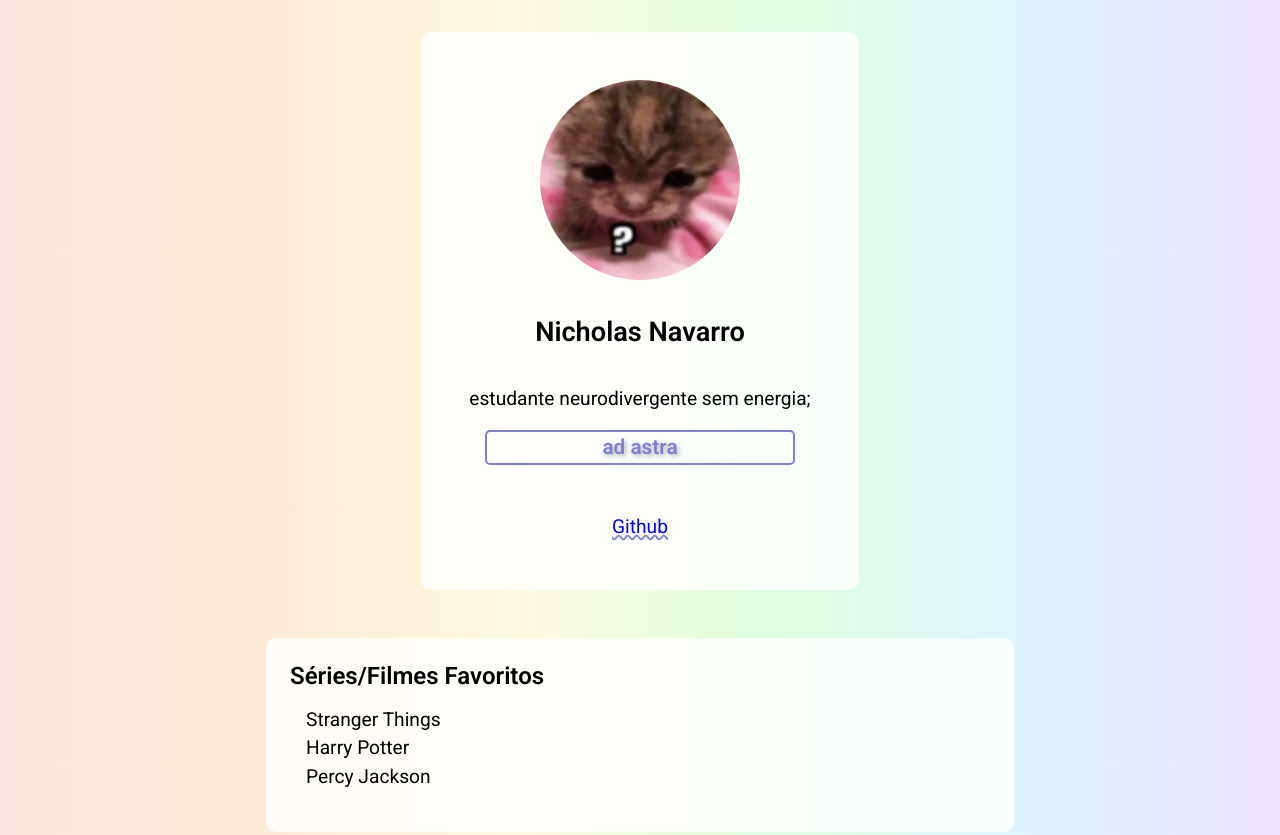
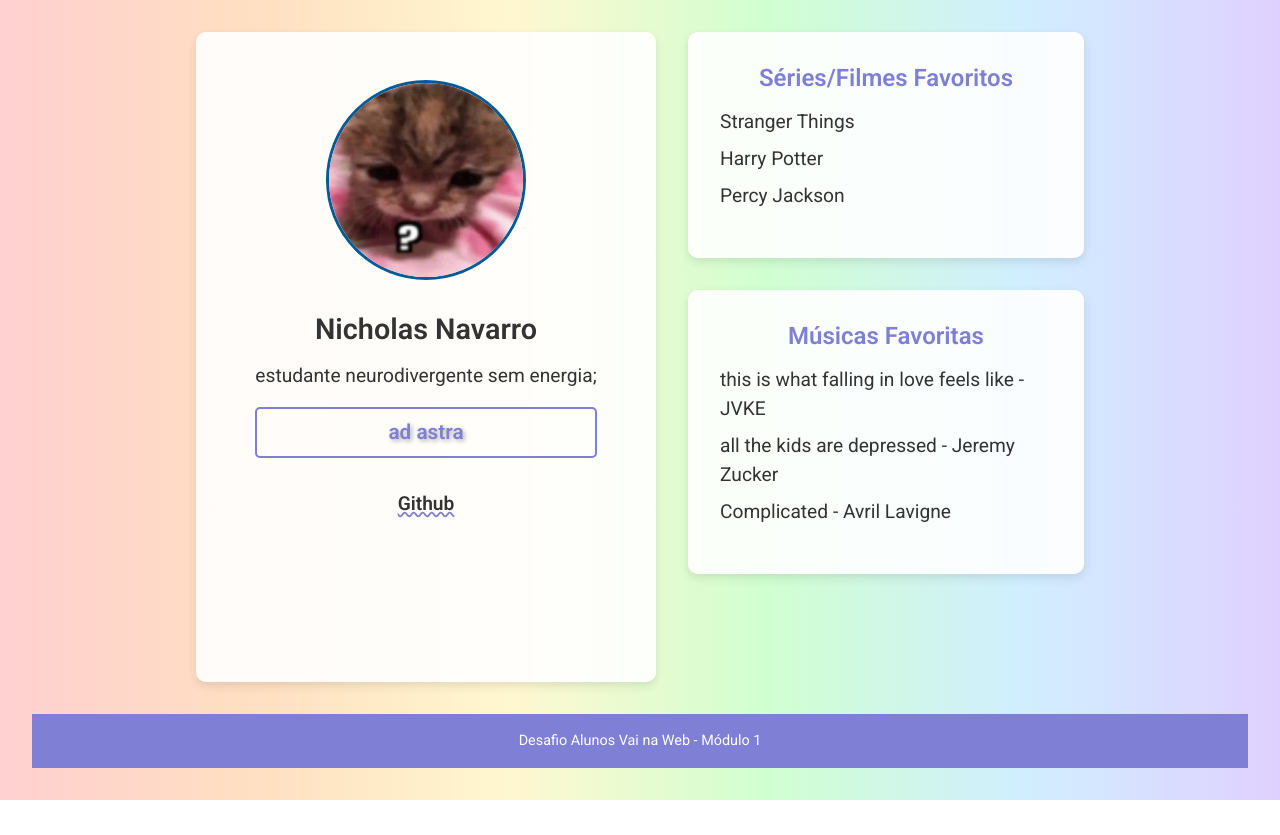
Before and after one commit to Nychh/VnW_miniWiki, a plain HTML site: page index.html in a window 1280 px wide. Shown: the top 835 px of the page. After the commit the page ends 800 px from the top, so only its background shows below. Drawn offline with Linux system fonts and the light colour scheme.

Commit message:
alteracoes no design

```diff
--- a/css/styles.scss
+++ b/css/styles.scss
@@ -1,71 +1,85 @@
 @import url("https://fonts.googleapis.com/css2?family=Roboto:wght@400;600&display=swap");
-
 
 * {
     margin: 0;
     padding: 0;
     border: 0;
+    box-sizing: border-box;
 }
-
-
 
 body {
     font-family: 'Roboto', sans-serif;
     display: flex;
     flex-direction: column;
+    min-height: 100vh;
     background: linear-gradient(
         to right,
-                rgba(255, 100, 100, 0.2),
-                rgba(255, 150, 50, 0.2),
-                rgba(255, 230, 100, 0.2),
-                rgba(100, 255, 100, 0.2),
-                rgba(100, 200, 255, 0.2),
-                rgba(150, 100, 255, 0.2)
+        rgba(255, 100, 100, 0.3),
+        rgba(255, 150, 50, 0.3),
+        rgba(255, 230, 100, 0.3),
+        rgba(100, 255, 100, 0.3),
+        rgba(100, 200, 255, 0.3),
+        rgba(150, 100, 255, 0.3)
     );
+    padding: 2rem;
+}
+
+.container {
+    display: flex;
+    justify-content: center;
+    flex-wrap: wrap;
+    gap: 2rem;
+    max-width: 1200px;
+    margin: 0 auto;
+    flex: 1;
+}
+
+main, .hobbys {
+    background-color: rgba(255, 255, 255, 0.9);
+    border-radius: 10px;
+    padding: 2rem;
+    box-shadow: 0 4px 10px rgba(0, 0, 0, 0.1);
 }
 
 main {
+    flex: 1;
+    min-width: 300px;
+    max-width: 500px;
     display: flex;
     flex-direction: column;
     align-items: center;
-    border-radius: 10px;
-    padding: 2rem;
-    background-color: rgba(255, 255, 255, 0.8);
-    margin: 2rem auto;
-    max-width: 800px;
 }
 
-section {
-    width: 100%;
-    margin: 1rem 0;
-    padding: 1rem;
-    border-radius: 10px;
+.hobbys-container {
+    flex: 1;
+    min-width: 300px;
+    max-width: 500px;
+    display: flex;
+    flex-direction: column;
+    gap: 2rem;
 }
 
-footer {
+h1, h2 {
+    color: #333;
+    margin-bottom: 1rem;
     text-align: center;
-    padding: 0.3rem;
-    background-color: #7f7fd5;
-    color: white;
-    font-size: 0.7rem;
 }
 
+h1 {
+    font-size: 1.8rem;
+    margin-top: 1rem;
+}
 
-p, h1, ul, a {
+h2 {
+    font-size: 1.5rem;
+    color: #7f7fd5;
+}
+
+p, ul, a {
     font-size: 1.2rem;
     line-height: 1.5;
-    margin: 1rem;
-}
-
-footer p {
-    margin: 0;
-}
-
-
-
-h1 {
-    text-align: center;
-    font-size: 1.7rem;
+    color: #333;
+    margin-bottom: 1rem;
 }
 
 #welcome {
@@ -73,47 +87,38 @@ h1 {
     font-weight: bold;
     display: block;
     text-align: center;
-    margin: 1rem;
+    margin: 1rem 0;
     color: #7f7fd5;
-    text-decoration-thickness: 2px;
     border: 2px solid #7f7fd5;
     border-radius: 5px;
+    padding: 0.5rem 1rem;
     text-shadow: 2px 2px 4px rgba(0,0,0,0.3);
-
-
-
 }
 
 #foto {
-
     border-radius: 50%;
-    border-color: #005b96;
+    border: 3px solid #005b96;
     width: 200px;
     height: 200px;
-    margin: 1rem;
-
+    margin: 1rem 0;
+    object-fit: cover;
 }
 
 #city {
     text-decoration: underline;
     text-decoration-style: wavy;
     text-decoration-color: #7f7fd5;
-text-align: center;
+    color: #333;
+    font-weight: bold;
 }
 
-.hobbys {
-    background-color: rgba(255, 255, 255, 0.8);
-    border-radius: 10px;
-    margin: 1rem auto;
-    padding: 1.5rem;
-    max-width: 700px;
+.hobbys ul {
+    list-style: none;
 }
 
 .hobbys li {
-    list-style: none;
+    margin-bottom: 0.5rem;
 }
-
-
 
 .hobbys li::after {
     content: " ⭐";
@@ -125,9 +130,31 @@ text-align: center;
     opacity: 1;
 }
 
-.hobbys li:hover {
-    text-decoration: underline;
-    text-decoration-style: wavy;
-    text-decoration-color: #7f7fd5;
+footer {
+    text-align: center;
+    padding: 1rem;
+    background-color: #7f7fd5;
+    color: white;
+    margin-top: 2rem;
+}
 
+footer p {
+    font-size: 0.9rem;
+    margin: 0;
+    color: white;
 }
+
+@media (max-width: 768px) {
+    body {
+        padding: 1rem;
+    }
+
+    .container {
+        flex-direction: column;
+        align-items: center;
+    }
+
+    main, .hobbys-container {
+        max-width: 100%;
+    }
+}
--- a/index.html
+++ b/index.html
@@ -8,6 +8,7 @@
     <title>Apresentação - Vai na Web</title>
   </head>
   <body>
+    <div class="container">
       <main>
         <img src="img/nicholas.jpg" id="foto" alt="Minha foto #sqn" />
         <h1>Nicholas Navarro</h1>
@@ -17,7 +18,7 @@
         </p>
         <a href="https://github.com/Nychh/" target="_blank" id="city">Github</a>
       </main>
-    <div class="container">
+      <div class="hobbys-container">
         <section class="hobbys">
           <h2>Séries/Filmes Favoritos</h2>
           <ul>
@@ -35,6 +36,7 @@
           </ul>
         </section>
       </div>
+    </div>
     <footer>
       <p>Desafio Alunos Vai na Web - Módulo 1</p>
     </footer>
```
Also changed, not shown: css/styles.css, img/icons8-neurodiverse-240.png (deleted), 1 other file. Lines whose indentation alone changed are shown as unchanged.
